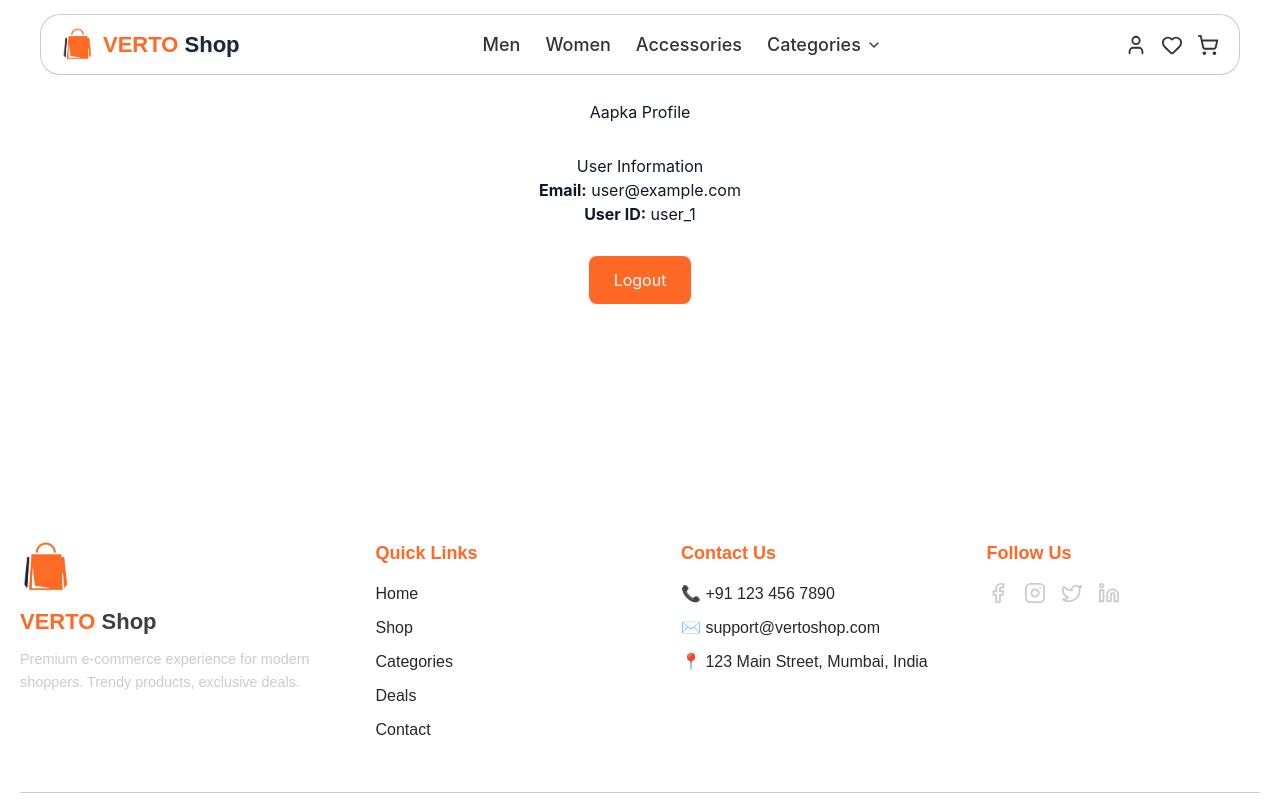
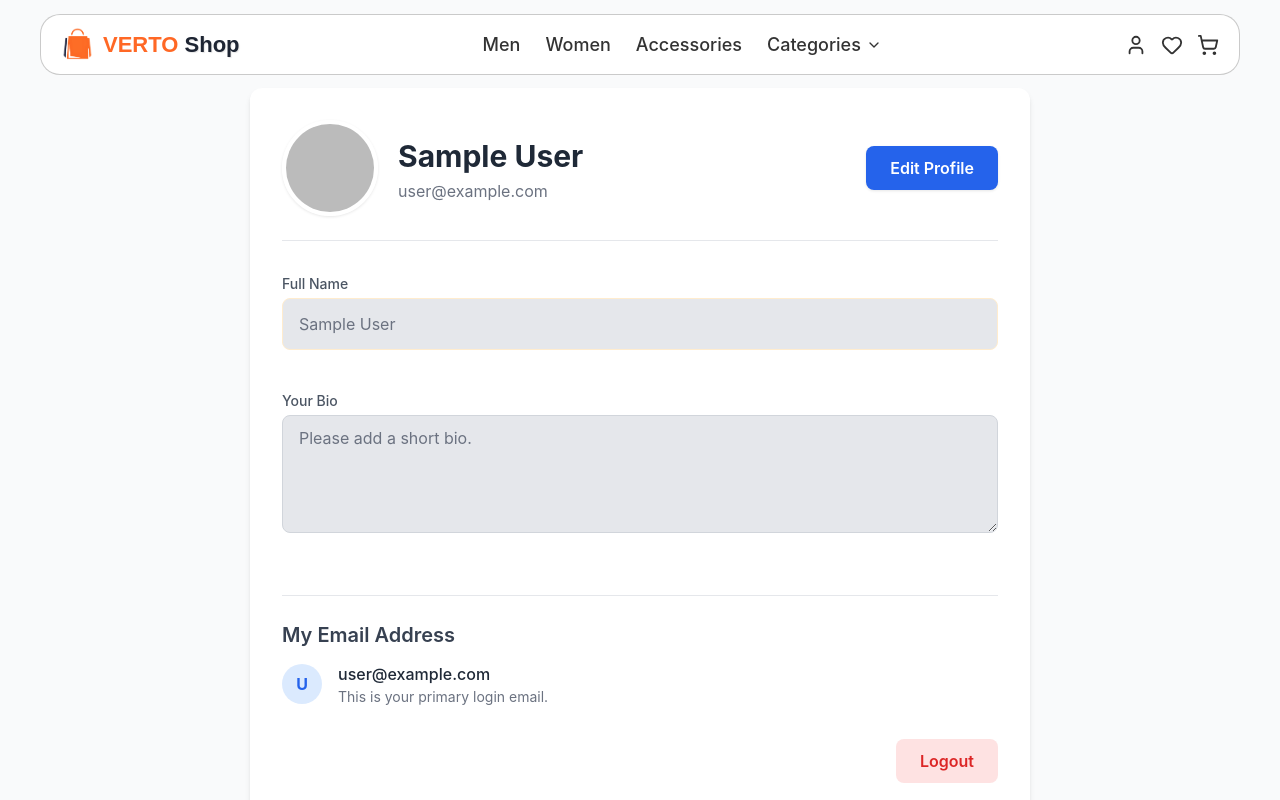
Before and after one commit to sawan-sawan/Verto-Shop, a React (Vite) app: page /profile in a window 1280 px wide. Shown: the top 800 px of the page. Built offline with nearby package versions, Linux system fonts and the light colour scheme; no server answers; the database is empty; sample sign-in values are in the browser's storage; a web font is replaced by a local one.

Commit message:
stylingloginpage

```diff
--- a/src/components/Navbar.jsx
+++ b/src/components/Navbar.jsx
@@ -66,10 +66,10 @@ const Navbar = ({ cartItemCount }) => {
 
           {/* Actions */}
           <div className="actions">
-            <Link to="/login" className="icon-btnn">
+            <Link to="/login" className="icon-btn">
               <User size={22} />
             </Link>
-            <button className="icon-btn">
+            <button className="icon-btnn">
               <Heart size={22} />
               {isWishlistActive && <span className="wishlist-dot"></span>}
             </button>
--- /dev/null
+++ b/src/pages/ProfilePage.css
@@ -0,0 +1,259 @@
+/* General Styling */
+.profile-page-container {
+  background-color: #f9fafb;
+  min-height: 100vh;
+  font-family: -apple-system, BlinkMacSystemFont, 'Segoe UI', Roboto, Helvetica, Arial, sans-serif;
+  padding: 1rem;
+}
+
+.container {
+  max-width: 800px;
+  margin: 0 auto;
+  padding-top: 4rem;
+}
+
+.profile-card {
+  background-color: white;
+  border-radius: 0.75rem;
+  box-shadow: 0 4px 6px -1px rgba(0, 0, 0, 0.1), 0 2px 4px -2px rgba(0, 0, 0, 0.1);
+  padding: 1.5rem;
+}
+
+/* Header */
+.profile-header {
+  display: flex;
+  align-items: center;
+  justify-content: space-between;
+  padding-bottom: 1.5rem;
+  border-bottom: 1px solid #e5e7eb;
+  flex-wrap: wrap; /* For mobile */
+}
+
+.profile-header .user-info {
+  display: flex;
+  align-items: center;
+}
+
+.profile-pic-wrapper {
+  position: relative;
+}
+
+.profile-pic-wrapper.editable {
+    cursor: pointer;
+}
+
+.profile-pic {
+  width: 6rem;
+  height: 6rem;
+  border-radius: 9999px;
+  object-fit: cover;
+  border: 4px solid white;
+  box-shadow: 0 1px 3px 0 rgba(0, 0, 0, 0.1);
+  transition: transform 0.2s ease;
+}
+
+.profile-pic-wrapper.editable:hover .profile-pic {
+  transform: scale(1.05);
+}
+
+.camera-overlay {
+  position: absolute;
+  inset: 0;
+  background-color: rgba(0, 0, 0, 0);
+  display: flex;
+  align-items: center;
+  justify-content: center;
+  border-radius: 9999px;
+  transition: background-color 0.2s ease;
+}
+
+.profile-pic-wrapper.editable:hover .camera-overlay {
+  background-color: rgba(0, 0, 0, 0.4);
+}
+
+.camera-overlay svg {
+  color: white;
+  opacity: 0;
+  transition: opacity 0.2s ease;
+}
+
+.profile-pic-wrapper.editable:hover .camera-overlay svg {
+  opacity: 1;
+}
+
+.user-details {
+  margin-left: 1.25rem;
+}
+
+.user-details h1 {
+  font-size: 1.875rem;
+  font-weight: bold;
+  color: #1f2937;
+}
+
+.user-details p {
+  color: #6b7280;
+}
+
+.edit-button {
+  padding: 0.625rem 1.5rem;
+  font-weight: 600;
+  border-radius: 0.5rem;
+  border: none;
+  color: white;
+  cursor: pointer;
+  transition: background-color 0.3s ease;
+  box-shadow: 0 1px 3px 0 rgba(0, 0, 0, 0.1);
+}
+
+.edit-mode {
+  background-color: #2563eb;
+}
+
+.edit-mode:hover {
+  background-color: #1d4ed8;
+}
+
+.save-mode {
+  background-color: #16a34a;
+}
+
+.save-mode:hover {
+  background-color: #15803d;
+}
+
+/* Main Form */
+.profile-form {
+  margin-top: 2rem;
+}
+
+.form-grid-single {
+  display: grid;
+  grid-template-columns: 1fr;
+  gap: 1.5rem;
+}
+
+.form-group label {
+  display: block;
+  font-size: 0.875rem;
+  font-weight: 500;
+  color: #4b5563;
+  margin-bottom: 0.25rem;
+}
+
+.form-input, .form-textarea {
+  width: 100%;
+  padding: 0.625rem 1rem;
+  border: 1px solid #d1d5db;
+  border-radius: 0.5rem;
+  background-color: #f9fafb;
+  transition: border-color 0.2s, box-shadow 0.2s;
+  font-family: inherit;
+  font-size: 1rem;
+}
+
+.form-input:focus, .form-textarea:focus {
+  outline: none;
+  border-color: #2563eb;
+  box-shadow: 0 0 0 2px rgba(59, 130, 246, 0.4);
+}
+
+.form-input:disabled, .form-textarea:disabled {
+  background-color: #e5e7eb;
+  cursor: not-allowed;
+  color: #6b7280;
+}
+
+/* Footer */
+.profile-footer {
+  margin-top: 2.5rem;
+  padding-top: 1.5rem;
+  border-top: 1px solid #e5e7eb;
+}
+
+.profile-footer h2 {
+  font-size: 1.25rem;
+  font-weight: 600;
+  color: #374151;
+}
+
+.email-info {
+  display: flex;
+  align-items: center;
+  margin-top: 0.75rem;
+}
+
+.email-avatar {
+  width: 2.5rem;
+  height: 2.5rem;
+  background-color: #dbeafe;
+  color: #2563eb;
+  border-radius: 9999px;
+  display: flex;
+  align-items: center;
+  justify-content: center;
+  font-weight: bold;
+}
+
+.email-details {
+  margin-left: 1rem;
+}
+
+.email-details p:first-child {
+  font-weight: 500;
+  color: #1f2937;
+}
+
+.email-details p:last-child {
+  font-size: 0.875rem;
+  color: #6b7280;
+}
+
+.footer-actions {
+  margin-top: 2rem;
+  display: flex;
+  justify-content: flex-end; /* Logout button ko right side mein rakhein */
+  align-items: center;
+  flex-wrap: wrap;
+}
+
+.logout-btn {
+  padding: 0.625rem 1.5rem;
+  font-weight: 600;
+  color: #dc2626;
+  background-color: #fee2e2;
+  border: none;
+  border-radius: 0.5rem;
+  cursor: pointer;
+  transition: background-color 0.2s ease;
+}
+
+.logout-btn:hover {
+  background-color: #fecaca;
+}
+
+/* Responsive Design */
+@media (min-width: 640px) {
+  .profile-page-container {
+    padding: 1.5rem;
+  }
+  .profile-card {
+    padding: 2rem;
+  }
+}
+
+@media (max-width: 640px) {
+  .profile-header, .footer-actions {
+    flex-direction: column;
+    gap: 1rem;
+    align-items: stretch;
+    text-align: center;
+  }
+  .user-info {
+    flex-direction: column;
+    gap: 1rem;
+  }
+  .user-details {
+    margin-left: 0;
+  }
+}
--- a/src/pages/ProfilePage.jsx
+++ b/src/pages/ProfilePage.jsx
@@ -1,39 +1,134 @@
-// src/pages/ProfilePage.jsx
+import React, { useState, useRef, useEffect } from 'react';
+import "../pages/ProfilePage.css"
+// Camera Icon for the profile picture upload
+const CameraIcon = () => (
+  <svg xmlns="http://www.w3.org/2000/svg" width="24" height="24" viewBox="0 0 24 24" fill="none" stroke="currentColor" strokeWidth="2" strokeLinecap="round" strokeLinejoin="round">
+    <path d="M14.5 4h-5L7 7H4a2 2 0 0 0-2 2v9a2 2 0 0 0 2 2h16a2 2 0 0 0 2-2V9a2 2 0 0 0-2-2h-3l-2.5-3z" />
+    <circle cx="12" cy="13" r="3" />
+  </svg>
+);
 
-import React from 'react';
+// App.js se user, handleLogout, aur onProfileUpdate props ke zariye aa rahe hain
+export default function ProfilePage({ user, handleLogout, onProfileUpdate }) {
+  // Profile image ke preview ke liye state
+  const [profileImage, setProfileImage] = useState('https://placehold.co/128x128/E0E0E0/BDBDBD?text=PIC');
 
-// App.js se user aur handleLogout props ke zariye aa rahe hain
-export default function ProfilePage({ user, handleLogout }) {
+  // Form input values ke liye state
+  const [formData, setFormData] = useState({
+    fullName: '',
+    bio: '',
+  });
+
+  // Edit mode ko enable/disable karne ke liye state
+  const [isEditing, setIsEditing] = useState(false);
+
+  // Chhupe hue file input ke liye ref
+  const fileInputRef = useRef(null);
+
+  // Jab user prop badalta hai to form data update karein
+  useEffect(() => {
+    if (user) {
+      setFormData({
+        fullName: user.displayName || 'Guest User',
+        bio: user.bio || 'Please add a short bio.',
+      });
+      if (user.photoURL) {
+        setProfileImage(user.photoURL);
+      }
+    }
+  }, [user]); // Yeh effect tab chalta hai jab 'user' prop badalta hai
+
+  // Nayi profile image select hone par handle karein
+  const handleImageChange = (e) => {
+    const file = e.target.files[0];
+    if (file) {
+      setProfileImage(URL.createObjectURL(file));
+      // Yahan aap image ko backend par upload karne ka logic bhi daal sakte hain
+    }
+  };
+
+  // Profile image par click hone par file input trigger karein
+  const handleImageClick = () => {
+    if(isEditing) {
+        fileInputRef.current.click();
+    }
+  };
+
+  // Form inputs mein badlav ko handle karein
+  const handleInputChange = (e) => {
+    const { name, value } = e.target;
+    setFormData(prev => ({ ...prev, [name]: value }));
+  };
+
+  // Edit/Save button ko handle karein
+  const handleSaveToggle = () => {
+    // Agar edit mode mein hain, to data save karein
+    if (isEditing) {
+      // Parent component ko updated data bhejein
+      if(onProfileUpdate) {
+        onProfileUpdate(formData);
+      }
+    }
+    // Edit mode ko toggle karein
+    setIsEditing(!isEditing);
+  };
+
   return (
-    <div style={{ padding: '100px 50px', textAlign: 'center', minHeight: '60vh' }}>
-      <h1>Aapka Profile</h1>
+    <>
+    <div className="profile-page-container">
+      <div className="container">
+        <div className="profile-card">
 
-      {user && (
-        <div style={{ margin: '30px 0' }}>
-          <h2>User Information</h2>
-          <p>
-            <strong>Email:</strong> {user.email}
-          </p>
-          <p>
-            <strong>User ID:</strong> {user.uid}
-          </p>
+          {/* --- Header Section --- */}
+          <header className="profile-header">
+            <div className="user-info">
+              <div className={`profile-pic-wrapper ${isEditing ? 'editable' : ''}`} onClick={handleImageClick}>
+                <img src={profileImage} alt="Profile" className="profile-pic" />
+                {isEditing && <div className="camera-overlay"><CameraIcon /></div>}
+              </div>
+              <input type="file" ref={fileInputRef} onChange={handleImageChange} style={{ display: 'none' }} accept="image/*" />
+              <div className="user-details">
+                <h1>{formData.fullName || 'User Name'}</h1>
+                <p>{user ? user.email : 'user.email@example.com'}</p>
+              </div>
+            </div>
+            <button onClick={handleSaveToggle} className={`edit-button ${isEditing ? 'save-mode' : 'edit-mode'}`}>
+              {isEditing ? 'Save Changes' : 'Edit Profile'}
+            </button>
+          </header>
+
+          {/* --- Form Section --- */}
+          <main className="profile-form">
+            <div className="form-grid-single">
+              <div className="form-group">
+                <label htmlFor="fullName">Full Name</label>
+                <input type="text" id="fullName" name="fullName" value={formData.fullName} onChange={handleInputChange} disabled={!isEditing} className="form-input" placeholder="Your Full Name" />
+              </div>
+              <div className="form-group">
+                <label htmlFor="bio">Your Bio</label>
+                <textarea id="bio" name="bio" value={formData.bio} onChange={handleInputChange} disabled={!isEditing} className="form-textarea" placeholder="Tell us about yourself" rows="4"></textarea>
+              </div>
+            </div>
+          </main>
+
+          {/* --- Footer Section --- */}
+          <footer className="profile-footer">
+            <h2>My Email Address</h2>
+            <div className="email-info">
+              <div className="email-avatar">{user ? user.email.charAt(0).toUpperCase() : 'U'}</div>
+              <div className="email-details">
+                <p>{user ? user.email : 'user.email@example.com'}</p>
+                <p>This is your primary login email.</p>
+              </div>
+            </div>
+            <div className="footer-actions">
+               {/* Aap yahan "Add Email" button dobara add kar sakte hain agar zaroorat ho */}
+              <button onClick={handleLogout} className="logout-btn">Logout</button>
+            </div>
+          </footer>
         </div>
-      )}
-
-      <button
-        onClick={handleLogout}
-        style={{
-          padding: '12px 25px',
-          fontSize: '16px',
-          cursor: 'pointer',
-          backgroundColor: '#ff6825',
-          color: 'white',
-          border: 'none',
-          borderRadius: '8px'
-        }}
-      >
-        Logout
-      </button>
+      </div>
     </div>
+    </>
   );
 }
```
